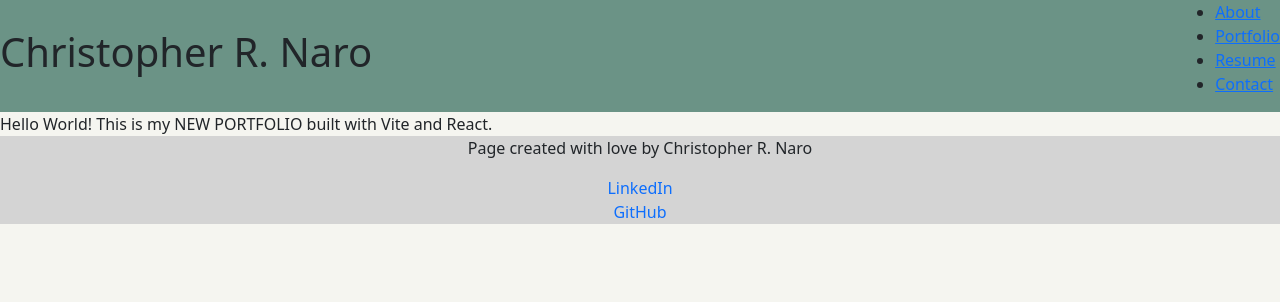
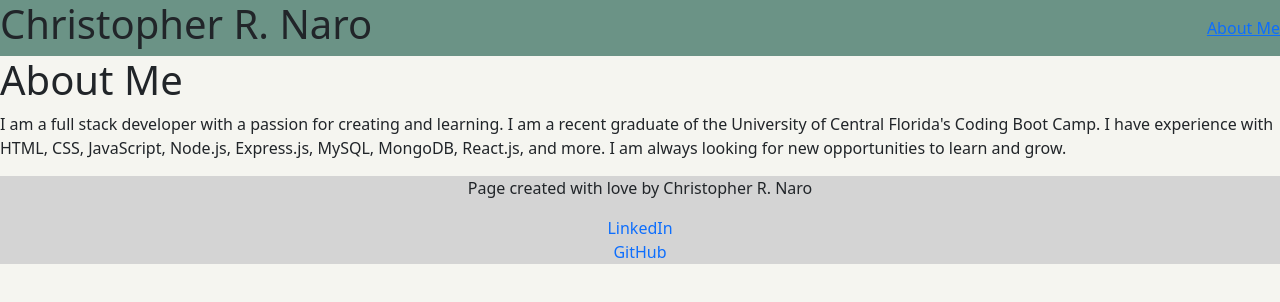
Before and after one commit to CRNaro/thank-you-for-being-here, a React (Vite) app in the folder portfolio/: page /aboutme in a window 1280 px wide. Shown: the top 302 px of the page. Built offline with nearby package versions, Linux system fonts and the light colour scheme.

Commit message:
Build: About Me page with the link working

```diff
--- a/portfolio/package.json
+++ b/portfolio/package.json
@@ -12,7 +12,8 @@
   "dependencies": {
     "bootstrap": "^5.3.3",
     "react": "^18.2.0",
-    "react-dom": "^18.2.0"
+    "react-dom": "^18.2.0",
+    "react-router-dom": "^6.22.2"
   },
   "devDependencies": {
     "@types/react": "^18.2.56",
--- a/portfolio/src/App.jsx
+++ b/portfolio/src/App.jsx
@@ -1,22 +1,27 @@
 import React from 'react'
+import { BrowserRouter as Router, Route, Routes} from 'react-router-dom'
 import Header from './components/Header/Header'
 import Footer from './components/Footer/Footer'
+import AboutMe from './components/Pages/AboutMe'
 
 
 
 
 function App() {
-
   return (
     <div style={{ backgroundColor:'rgb(245, 245, 240, 1)', height: '100vh' }}>
+   <Router>
     <Header />
-      Hello World!  This is my NEW PORTFOLIO built with Vite and React.
-
-
-
-    <Footer />
+     <Routes>
+      <Route path="/aboutme" element={<AboutMe />} />
+      {/*<Route path="/" element={<Portfolio />} />
+      <Route path="/" element={<Contact />} />
+      <Route path="/" element={<Resume />} /> */}
+      </Routes>
+     </Router>
+   <Footer />
     </div>
-  )
+  );
 }
 
 export default App
--- a/portfolio/src/components/Header/Nav.jsx
+++ b/portfolio/src/components/Header/Nav.jsx
@@ -1,16 +1,16 @@
 //  This is my nav bar that I want to keep consistent across all pages.
+import { Link } from 'react-router-dom';
 
 function Nav() {
     return (
         <nav>
-            <ul>
-                <li><a href="#about">About</a></li>
-                <li><a href="#portfolio">Portfolio</a></li>
+            <Link to="/aboutme">About Me</Link>
+              {/*} <li><a href="#portfolio">Portfolio</a></li>
                 <li><a href="#resume">Resume</a></li>
-                <li><a href="#contact">Contact</a></li>
-            </ul>
+    <li><a href="#contact">Contact</a></li> */}
+
         </nav>
-    )
+    );
 }
 
 export default Nav
--- a/portfolio/src/components/Pages/AboutMe.jsx
+++ b/portfolio/src/components/Pages/AboutMe.jsx
@@ -0,0 +1,14 @@
+// This page will be the keeper of my About Me section
+
+function AboutMe(){
+    return (
+        <div>
+            <h1>About Me</h1>
+            <p>
+                I am a full stack developer with a passion for creating and learning. I am a recent graduate of the University of Central Florida's Coding Boot Camp. I have experience with HTML, CSS, JavaScript, Node.js, Express.js, MySQL, MongoDB, React.js, and more. I am always looking for new opportunities to learn and grow.
+            </p>
+        </div>
+    );
+}
+
+export default AboutMe;
```
Also changed, not shown: 1 other file (tests, documents, lock files or other folders).
